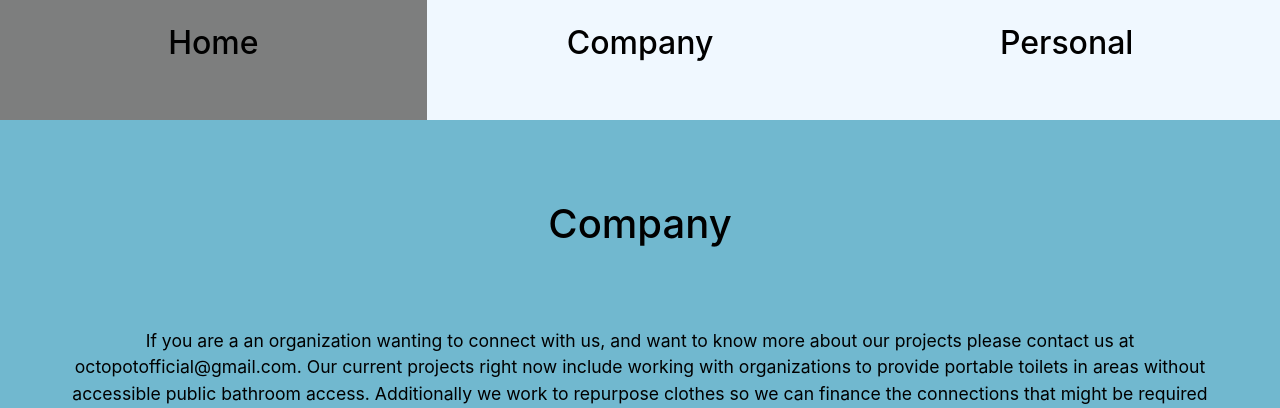
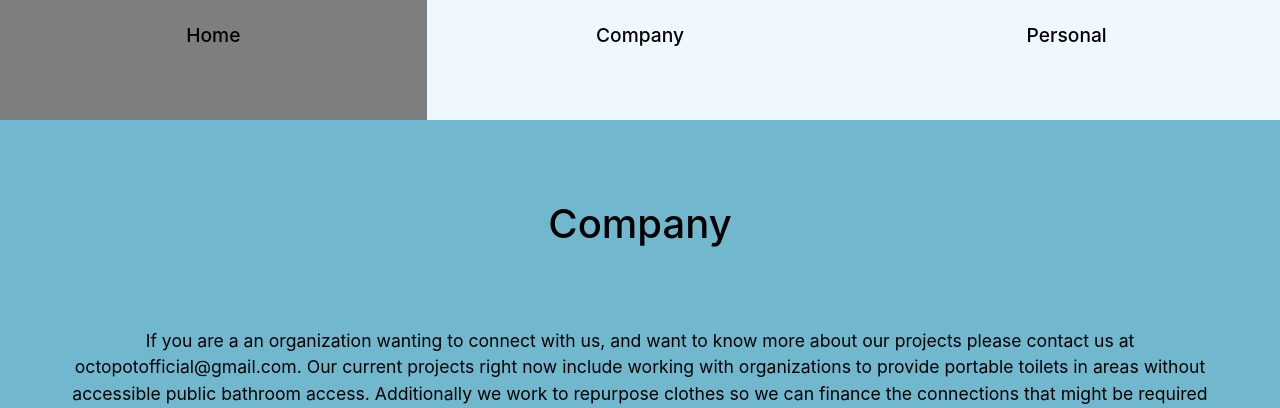
Before and after one commit to looshin/Octopot, a Flask app: page /OctopotCompany in a window 1280 px wide. Shown: the top 408 px of the page. Run offline with Flask 3, Linux system fonts and the light colour scheme.

Commit message:
Update OctopotCompany.css

```diff
--- a/WebPromo/static/css/OctopotCompany.css
+++ b/WebPromo/static/css/OctopotCompany.css
@@ -74,6 +74,10 @@ body {
     font-size:110%;
 }
 
+.nav div p{
+    font-size:120%;
+}
+
 @media (max-width:700px){
     .nav div p{
         font-size:120%;
```
